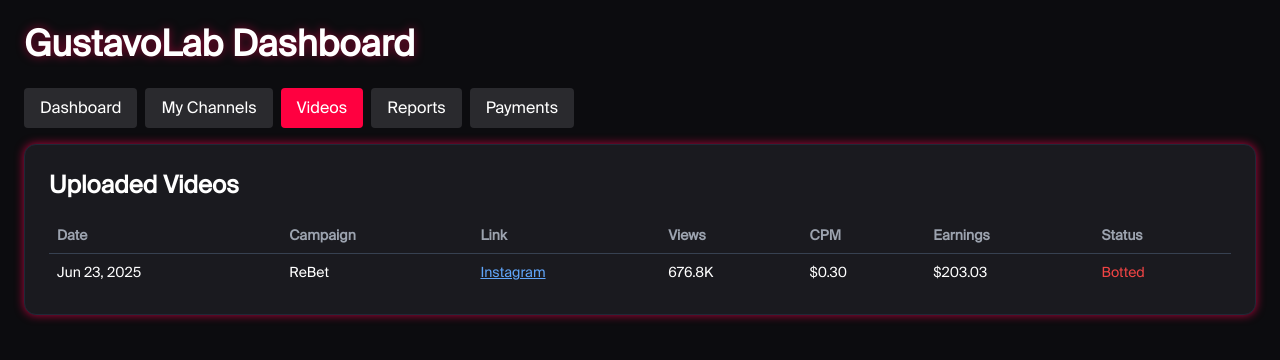
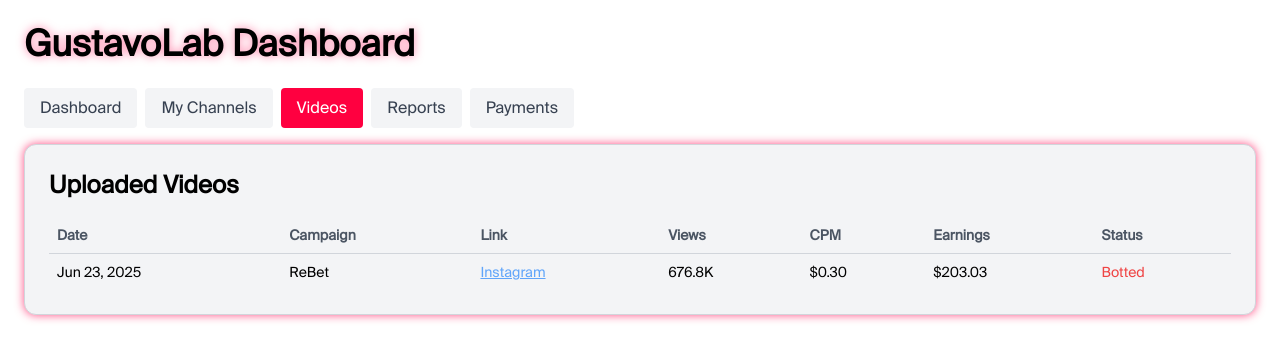
Before and after one commit to Grishmanpro/GustavoLab, a React (Create React App) app: page / in a window 1280 px wide. Both pictures are taken after a click on the button "Videos". Shown: the top 360 px of the page. Built offline with nearby package versions, Linux system fonts and the light colour scheme; the HTML template or start-up script is replaced by a standard one.

Commit message:
feat: switch dashboard to light theme

```diff
--- a/public/index.html
+++ b/public/index.html
@@ -5,7 +5,7 @@
     <meta name="viewport" content="width=device-width, initial-scale=1.0" />
     <title>Music Affiliate Dashboard</title>
   </head>
-  <body class="bg-dark text-white font-suisse">
+  <body class="bg-light text-black font-suisse">
     <div id="root"></div>
   </body>
 </html>
--- a/src/components/Dashboard.js
+++ b/src/components/Dashboard.js
@@ -6,22 +6,22 @@ import { Tabs, TabsContent, TabsList, TabsTrigger } from "../ui/tabs";
 
 export default function Dashboard() {
   return (
-    <div className="min-h-screen bg-[#0C0C0F] text-white font-suisse p-6 space-y-6">
+    <div className="min-h-screen bg-light text-black font-suisse p-6 space-y-6">
       <h1 className="text-4xl font-bold drop-shadow-[0_0_5px_rgba(255,0,80,0.5)]">
         GustavoLab Dashboard
       </h1>
 
       <Tabs defaultValue="dashboard">
-        <TabsList className="bg-[#1A1A1F] rounded-md p-1 shadow-neon">
-          <TabsTrigger value="dashboard" className="text-white hover:text-accent">Dashboard</TabsTrigger>
-          <TabsTrigger value="channels" className="text-white hover:text-accent">My Channels</TabsTrigger>
-          <TabsTrigger value="videos" className="text-white hover:text-accent">Videos</TabsTrigger>
-          <TabsTrigger value="reports" className="text-white hover:text-accent">Reports</TabsTrigger>
-          <TabsTrigger value="payments" className="text-white hover:text-accent">Payments</TabsTrigger>
+        <TabsList className="bg-surface rounded-md p-1 shadow-neon">
+          <TabsTrigger value="dashboard" className="text-black hover:text-accent">Dashboard</TabsTrigger>
+          <TabsTrigger value="channels" className="text-black hover:text-accent">My Channels</TabsTrigger>
+          <TabsTrigger value="videos" className="text-black hover:text-accent">Videos</TabsTrigger>
+          <TabsTrigger value="reports" className="text-black hover:text-accent">Reports</TabsTrigger>
+          <TabsTrigger value="payments" className="text-black hover:text-accent">Payments</TabsTrigger>
         </TabsList>
 
         <TabsContent value="dashboard">
-          <Card className="bg-[#1A1A1F] shadow-neon">
+          <Card className="bg-surface shadow-neon">
             <CardContent className="p-6">
               <h2 className="text-2xl font-semibold mb-4">Overview</h2>
               <p className="text-lg mb-2">Total Earnings: <span className="text-[#FF0040]">$2,450.00</span></p>
@@ -32,7 +32,7 @@ export default function Dashboard() {
         </TabsContent>
 
         <TabsContent value="channels">
-          <Card className="bg-[#1A1A1F] shadow-neon">
+          <Card className="bg-surface shadow-neon">
             <CardContent className="p-6">
               <h2 className="text-2xl font-semibold mb-4">YouTube Channels</h2>
               <Button className="bg-[#FF0040] hover:bg-[#e60036] text-white">Link New Channel</Button>
@@ -41,11 +41,11 @@ export default function Dashboard() {
         </TabsContent>
 
         <TabsContent value="videos">
-          <Card className="bg-[#1A1A1F] shadow-neon">
+          <Card className="bg-surface shadow-neon">
             <CardContent className="p-6 overflow-x-auto">
               <h2 className="text-2xl font-semibold mb-4">Uploaded Videos</h2>
               <table className="min-w-full text-sm">
-                <thead className="text-left text-gray-400">
+                <thead className="text-left text-gray-600">
                   <tr>
                     <th className="p-2">Date</th>
                     <th className="p-2">Campaign</th>
@@ -56,8 +56,8 @@ export default function Dashboard() {
                     <th className="p-2">Status</th>
                   </tr>
                 </thead>
-                <tbody className="text-white">
-                  <tr className="border-t border-gray-700">
+                <tbody className="text-black">
+                  <tr className="border-t border-gray-300">
                     <td className="p-2">Jun 23, 2025</td>
                     <td className="p-2">ReBet</td>
                     <td className="p-2 text-blue-400 underline">Instagram</td>
@@ -73,7 +73,7 @@ export default function Dashboard() {
         </TabsContent>
 
         <TabsContent value="reports">
-          <Card className="bg-[#1A1A1F] shadow-neon">
+          <Card className="bg-surface shadow-neon">
             <CardContent className="p-6">
               <h2 className="text-2xl font-semibold mb-4">Reports</h2>
               <Button className="bg-[#FF0040] hover:bg-[#e60036] text-white">Download CSV</Button>
@@ -82,7 +82,7 @@ export default function Dashboard() {
         </TabsContent>
 
         <TabsContent value="payments">
-          <Card className="bg-[#1A1A1F] shadow-neon">
+          <Card className="bg-surface shadow-neon">
             <CardContent className="p-6 space-y-6">
               <div className="flex items-center justify-between">
                 <div>
@@ -90,14 +90,14 @@ export default function Dashboard() {
                   <p className="text-2xl text-[#FF0040] font-bold">$4.92</p>
                 </div>
                 <div className="space-x-2">
-                  <Button className="bg-[#333] text-white">Edit Payout Method</Button>
+                  <Button className="bg-gray-300 text-black">Edit Payout Method</Button>
                   <Button className="bg-[#FF0040] text-white">Payout</Button>
                 </div>
               </div>
               <div>
                 <h3 className="text-lg font-semibold mb-2">Payout History & Status</h3>
-                <table className="min-w-full text-sm">
-                  <thead className="text-left text-gray-400">
+              <table className="min-w-full text-sm">
+                <thead className="text-left text-gray-600">
                     <tr>
                       <th className="p-2">Date</th>
                       <th className="p-2">Method</th>
@@ -105,8 +105,8 @@ export default function Dashboard() {
                       <th className="p-2">Status</th>
                     </tr>
                   </thead>
-                  <tbody className="text-white">
-                    <tr className="border-t border-gray-700">
+                  <tbody className="text-black">
+                    <tr className="border-t border-gray-300">
                       <td className="p-2">Jun 30, 2025</td>
                       <td className="p-2">Wire Transfer</td>
                       <td className="p-2 text-red-400">-$607.15</td>
--- a/src/index.css
+++ b/src/index.css
@@ -10,5 +10,5 @@
 }
 
 body {
-  @apply bg-dark text-white font-suisse;
+  @apply bg-light text-black font-suisse;
 }
--- a/src/ui/card.js
+++ b/src/ui/card.js
@@ -1,7 +1,7 @@
 import React from "react";
 
 export function Card({ children, className }) {
-  return <div className={`rounded-xl border border-gray-800 bg-[#1A1A1F] ${className}`}>{children}</div>;
+  return <div className={`rounded-xl border border-gray-300 bg-surface ${className}`}>{children}</div>;
 }
 
 export function CardContent({ children, className }) {
--- a/src/ui/tabs.js
+++ b/src/ui/tabs.js
@@ -32,7 +32,7 @@ export function TabsTrigger({ children, value, isActive, onClick, className }) {
   return (
     <button
       onClick={onClick}
-      className={`px-4 py-2 rounded ${isActive ? 'bg-[#FF0040] text-white' : 'bg-[#2a2a2e] text-gray-300'} ${className}`}
+      className={`px-4 py-2 rounded ${isActive ? 'bg-[#FF0040] text-white' : 'bg-surface text-gray-700'} ${className}`}
     >
       {children}
     </button>
--- a/tailwind.config.js
+++ b/tailwind.config.js
@@ -11,6 +11,8 @@ module.exports = {
       },
       colors: {
         dark: '#0C0C0F',
+        light: '#ffffff',
+        surface: '#f3f4f6',
         accent: '#FF0040',
       },
       boxShadow: {
```
